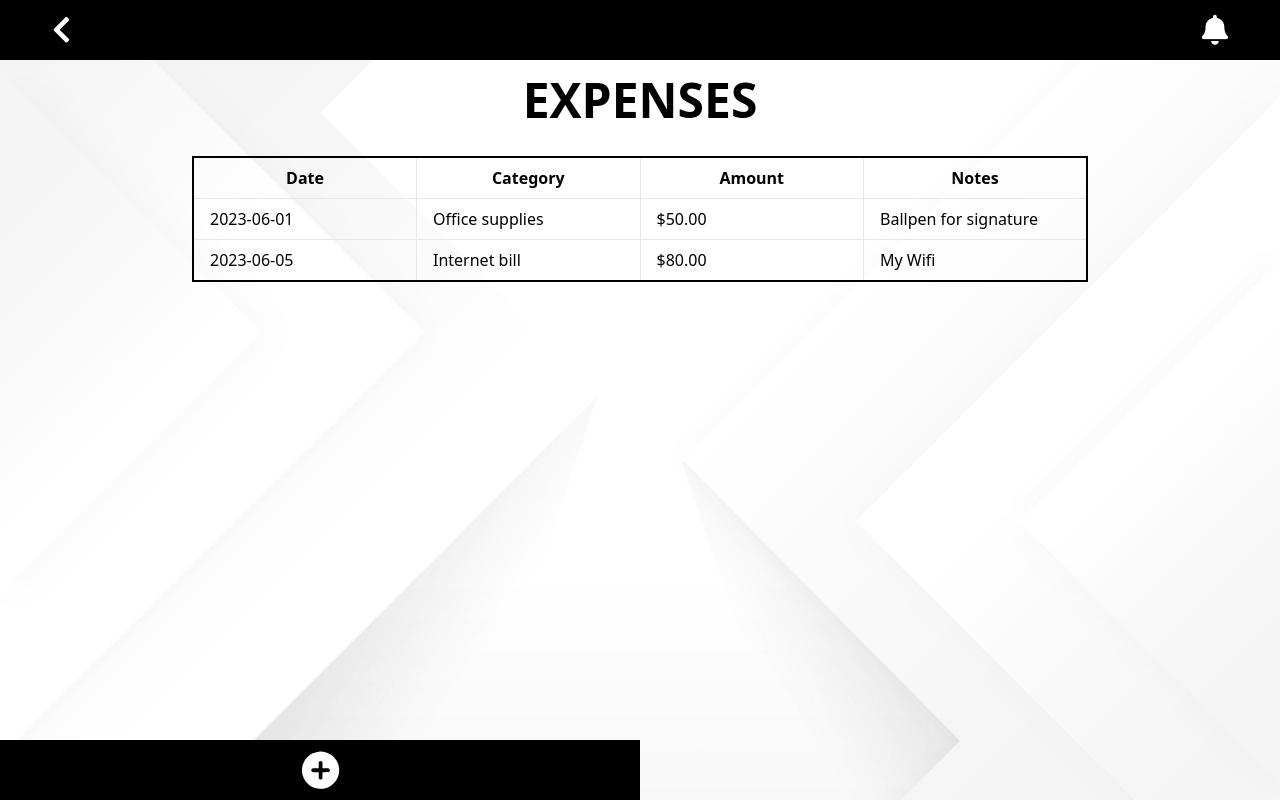
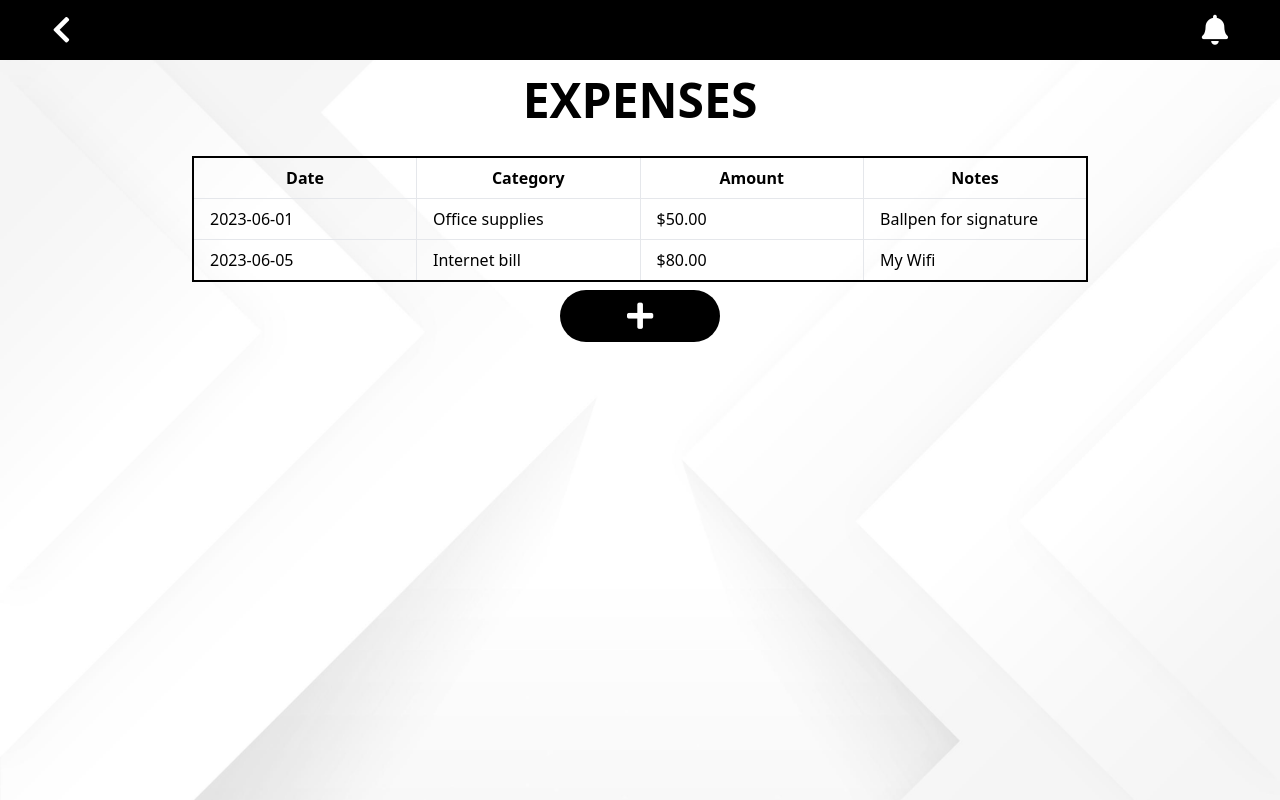
Before and after one commit to Hikaru2021/e-buddy, a Vue app: page /expenses-view in a window 1280 px wide. Built offline with nearby package versions, Linux system fonts and the light colour scheme.

Commit message:
updated expenses

```diff
--- a/data/db.json
+++ b/data/db.json
@@ -2,13 +2,13 @@
   "budget": {
     "budgets": [
       {
-        "category": "Food",
+        "category": "Choose",
         "specifyCategory": "",
-        "paymentType": "Cash",
+        "paymentType": "Choose",
         "currency": "$",
-        "amount": 500,
-        "timeline": "Jan",
-        "note": "22"
+        "amount": "",
+        "timeline": "",
+        "note": ""
       }
     ]
   },
@@ -192,6 +192,11 @@
       "date": "2023-07-05T08:11:10.547Z",
       "dateString": "7/5/2023",
       "id": 14
+    },
+    {
+      "date": "2023-07-05T09:22:22.848Z",
+      "dateString": "7/5/2023",
+      "id": 15
     }
   ]
 }
--- a/src/views/ExpensesView.vue
+++ b/src/views/ExpensesView.vue
@@ -32,18 +32,21 @@
           </tr>
           <!-- Add more rows for each expense -->
         </tbody>
+
       </table>
     </div>
 
-
     <!-- Add Expenses Button -->
-    <div class="sticky-container bg-black">
+    <div class="flex justify-center mt-2">
       <router-link to="/add-expenses" class="image-button">
-        <img src="add-expenses.svg" alt="Image Button" class="h-10 w-10" />
+        <div class="bg-black flex justify-center items-center px-20 py-2 rounded-full w-12 hover:scale-110">
+          <i class="fas fa-plus text-white text-3xl"></i>
+        </div>
       </router-link>
     </div>
   </div>
 </template>
+
 
 <script>
 import UpperNav from '@/components/UpperNav.vue';
```
Lines whose indentation alone changed are shown as unchanged.
